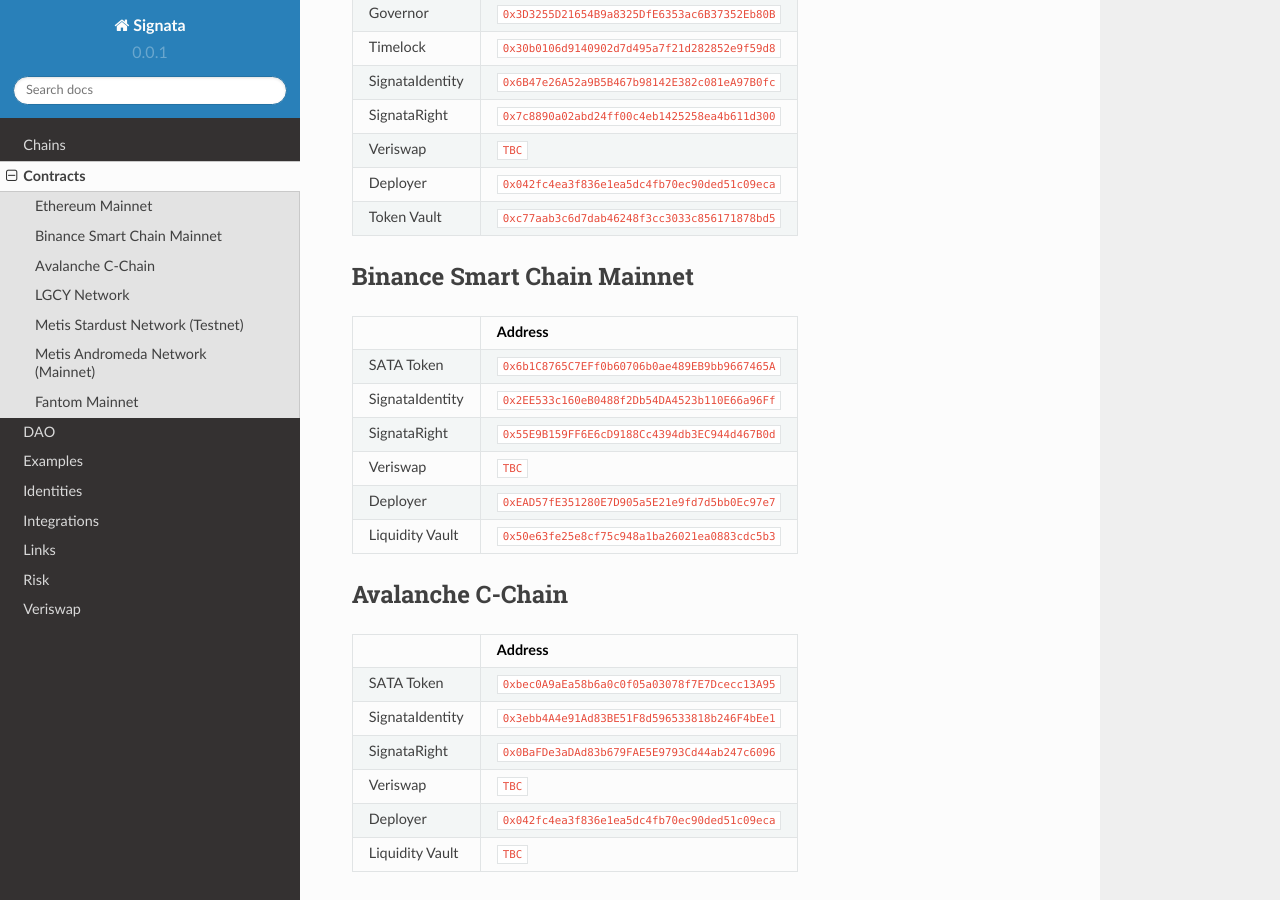
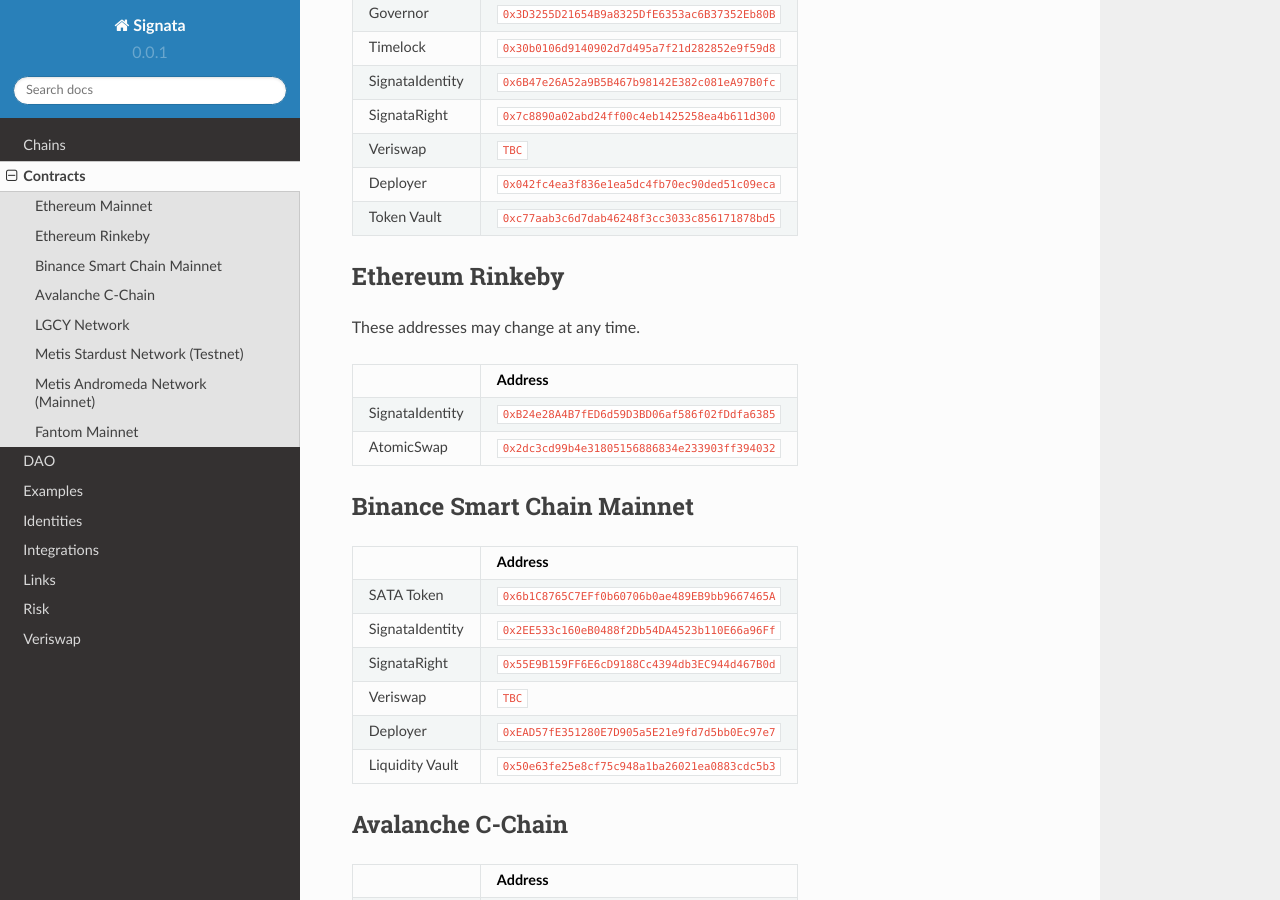
Before and after one commit to cl-tim/signata-docs, a Sphinx documentation site: the page built from docs/source/contracts.rst, in a window 1280 px wide and 900 px high, scrolled down 761 px. Built offline with Sphinx 7.4.7 and the Read the Docs theme 2.0.0, drawn with Linux system fonts in a browser that asks for light colours.

Commit message:
Update contracts.rst

```diff
--- a/docs/source/contracts.rst
+++ b/docs/source/contracts.rst
@@ -40,6 +40,20 @@
 | Deployer             | ``0x042fc4ea3f836e1ea5dc4fb70ec90ded51c09eca`` |
 +----------------------+------------------------------------------------+
 | Token Vault          | ``0xc77aab3c6d7dab46248f3cc3033c856171878bd5`` |
++----------------------+------------------------------------------------+
+
+----------------
+Ethereum Rinkeby
+----------------
+
+These addresses may change at any time.
+
++----------------------+------------------------------------------------+
+|                      | Address                                        |
++======================+================================================+
+| SignataIdentity      | ``0xB24e28A4B7fED6d59D3BD06af586f02fDdfa6385`` |
++----------------------+------------------------------------------------+
+| AtomicSwap           | ``0x2dc3cd99b4e31805156886834e233903ff394032`` |
 +----------------------+------------------------------------------------+
 
 ---------------------------
```
